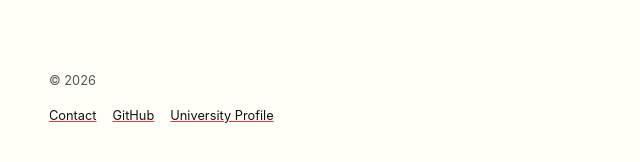
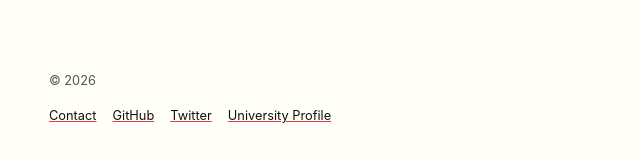
Before and after one commit to gushamilton/lab, a Jekyll site: the page built from index.md, in a window 1280 px wide and 900 px high, scrolled down 1874 px. Shown: the part 711-873 px from the top of the window, without its empty margins (111-751 px from the left). Built offline with Jekyll 4.4.1, drawn with Linux system fonts in a browser that asks for light colours.

Commit message:
Add contact info: Twitter and Email to footer

```diff
--- a/_includes/footer.html
+++ b/_includes/footer.html
@@ -4,6 +4,7 @@
         <div class="footer-links">
             <a href="mailto:fergus.hamilton@bristol.ac.uk">Contact</a>
             <a href="https://github.com/gushamilton">GitHub</a>
+            <a href="https://twitter.com/gushamilton">Twitter</a>
             <a href="https://research-information.bris.ac.uk/en/persons/fergus-hamilton">University Profile</a>
         </div>
     </div>
```
